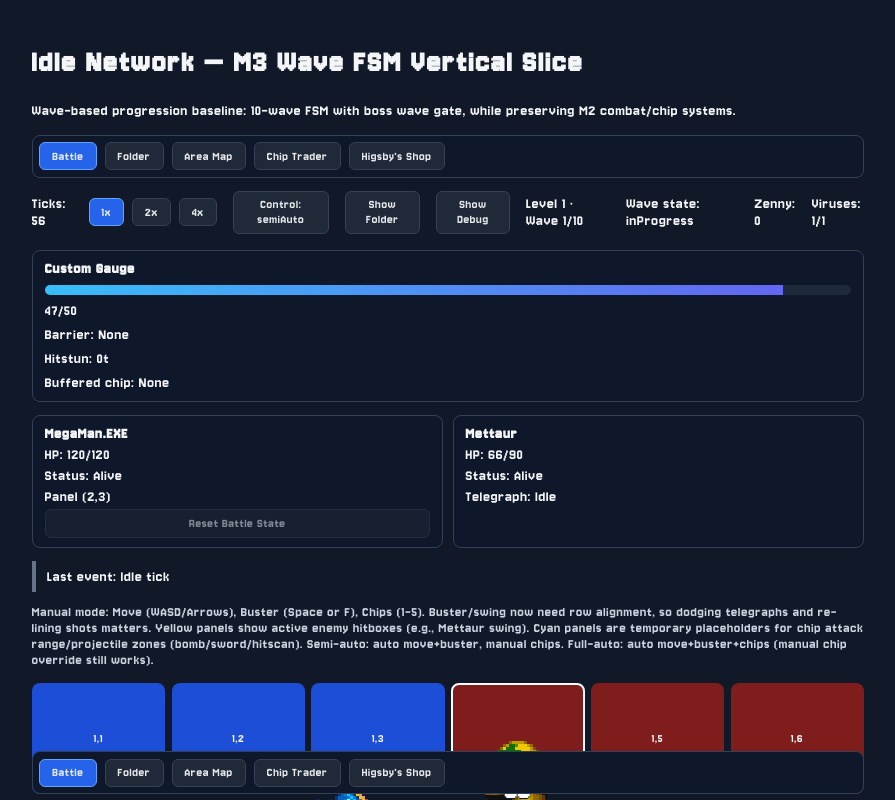
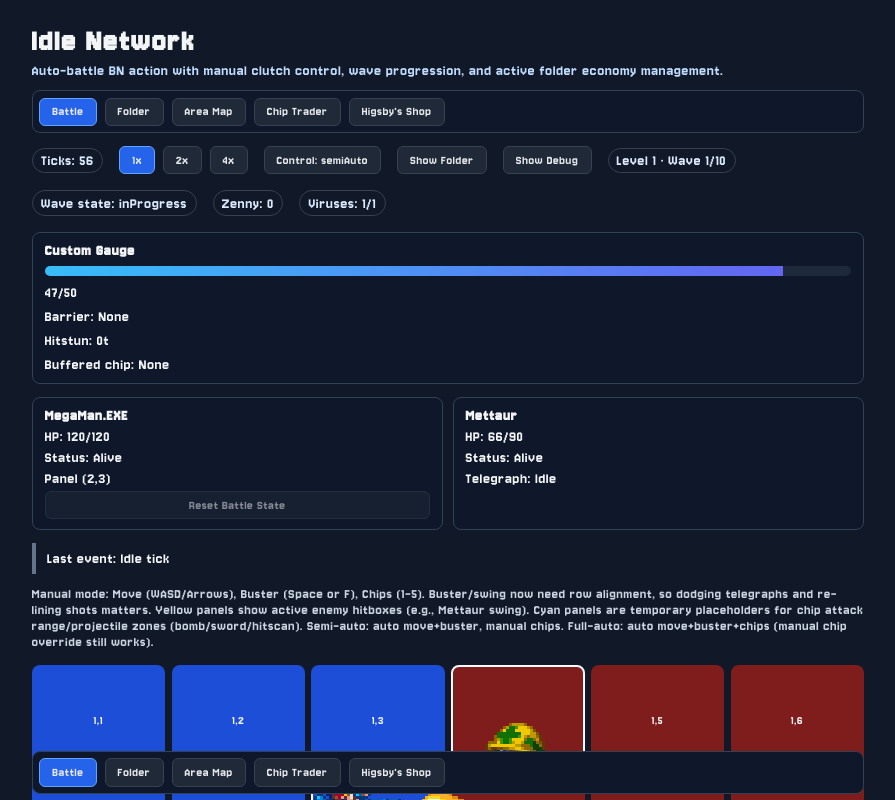
Before and after one commit to moderndelta137/IdleNetwork, a React (Vite) app: page / in a window 1280 px wide. Shown: the top 800 px of the page, without its empty margins (192-1087 px from the left). Built offline with nearby package versions, Linux system fonts and the light colour scheme; a web font is replaced by a local one.

Commit message:
Polish battle HUD and area map UX visuals

```diff
--- a/src/app/App.tsx
+++ b/src/app/App.tsx
@@ -140,9 +140,9 @@
 
   return (
     <main className="app-shell" style={{ '--sprite-scale': `${debugSpriteScalePercent / 100}` } as CSSProperties}>
-      <header>
-        <h1>Idle Network — M3 Wave FSM Vertical Slice</h1>
-        <p>Wave-based progression baseline: 10-wave FSM with boss wave gate, while preserving M2 combat/chip systems.</p>
+      <header className="app-header">
+        <h1>Idle Network</h1>
+        <p>Auto-battle BN action with manual clutch control, wave progression, and active folder economy management.</p>
       </header>
 
       <section className="scene-taskbar top" aria-label="Scene navigation">
@@ -166,7 +166,7 @@
       {scene === 'battle' ? (
         <>
           <section className="hud">
-        <span>Ticks: {ticks}</span>
+        <span className="hud-pill">Ticks: {ticks}</span>
         <div className="speed-controls" role="group" aria-label="Simulation speed">
           {SPEEDS.map((value) => (
             <button
@@ -188,15 +188,15 @@
         <button type="button" onClick={() => setShowDebugMenu((current) => !current)}>
           {showDebugMenu ? 'Hide Debug' : 'Show Debug'}
         </button>
-        <span>Level {combat.currentLevel} · Wave {combat.isInfiniteMode ? '∞' : `${combat.currentWave}/10`} {combat.isBossWave && !combat.isInfiniteMode ? '(Boss)' : ''}</span>
-        <span>Wave state: {combat.waveStatus}</span>
+        <span className="hud-pill">Level {combat.currentLevel} · Wave {combat.isInfiniteMode ? '∞' : `${combat.currentWave}/10`} {combat.isBossWave && !combat.isInfiniteMode ? '(Boss)' : ''}</span>
+        <span className="hud-pill">Wave state: {combat.waveStatus}</span>
         {canRetryBossWave ? (
           <button type="button" onClick={retryBossWave}>
             Retry Boss (Wave 10)
           </button>
         ) : null}
-        <span>Zenny: {combat.totalZenny}</span>
-        <span>Viruses: {combat.virusesRemaining}/{combat.virusesTotal}</span>
+        <span className="hud-pill">Zenny: {combat.totalZenny}</span>
+        <span className="hud-pill">Viruses: {combat.virusesRemaining}/{combat.virusesTotal}</span>
           </section>
 
           {showDebugMenu ? (
--- a/src/features/world/components/AreaMapScene.tsx
+++ b/src/features/world/components/AreaMapScene.tsx
@@ -89,6 +89,7 @@
   const areaById = useMemo(() => new Map(areas.map((area) => [area.id, area])), [areas])
 
   const highlightedAreaId = areas.find((area) => area.recommendedLevel === highlightedAreaLevel)?.id ?? null
+  const inspectorArea = areaById.get(selectedAreaId ?? highlightedAreaId ?? '') ?? null
   const detailArea = areaById.get(hoveredAreaId ?? selectedAreaId ?? highlightedAreaId ?? '') ?? null
 
   const handleSwitchArea = (area: AreaNode) => {
@@ -140,7 +141,10 @@
               type="button"
               className={`area-node-circle ${area.status}`}
               aria-label={area.name}
+              aria-pressed={selectedAreaId === area.id}
               onClick={() => setSelectedAreaId(area.id)}
+              onFocus={() => setHoveredAreaId(area.id)}
+              onBlur={() => setHoveredAreaId((current) => (current === area.id ? null : current))}
             >
               {area.unlocked ? '◉' : '🔒'}
             </button>
@@ -176,6 +180,28 @@
           </aside>
         ) : null}
       </div>
+
+      <footer className="area-map-inspector" aria-live="polite">
+        <strong>{inspectorArea?.name ?? 'Select an area node'}</strong>
+        <span>
+          {inspectorArea
+            ? `${inspectorArea.subtitle} · Recommended Lv. ${inspectorArea.recommendedLevel}`
+            : 'Tip: choose a node to pin details, then use Switch Area.'}
+        </span>
+        {inspectorArea ? (
+          <button
+            type="button"
+            disabled={!inspectorArea.unlocked || inspectorArea.status === 'current'}
+            onClick={() => handleSwitchArea(inspectorArea)}
+          >
+            {inspectorArea.unlocked
+              ? inspectorArea.status === 'current'
+                ? 'Current Area'
+                : `Switch to ${inspectorArea.name}`
+              : 'Locked'}
+          </button>
+        ) : null}
+      </footer>
     </section>
   )
 }
--- a/src/shared/styles/global.css
+++ b/src/shared/styles/global.css
@@ -54,12 +54,33 @@
   padding: 1.5rem;
 }
 
+.app-header {
+  margin-bottom: 0.7rem;
+}
+
+.app-header h1 {
+  margin: 0;
+}
+
+.app-header p {
+  color: #bfdbfe;
+  margin: 0.2rem 0 0;
+}
+
 .hud {
   align-items: center;
   display: flex;
+  flex-wrap: wrap;
   gap: 1rem;
-  justify-content: space-between;
   margin-bottom: 1rem;
+}
+
+.hud-pill {
+  background: #111827;
+  border: 1px solid #374151;
+  border-radius: 999px;
+  color: #dbeafe;
+  padding: 0.2rem 0.52rem;
 }
 
 
@@ -212,6 +233,16 @@
   color: #e5e7eb;
   cursor: pointer;
   padding: 0.35rem 0.75rem;
+}
+
+button:hover:not(:disabled) {
+  border-color: #7dd3fc;
+  transform: translateY(-1px);
+}
+
+button:focus-visible {
+  outline: 2px solid #facc15;
+  outline-offset: 2px;
 }
 
 button:disabled {
@@ -931,6 +962,28 @@
   margin: 0 0 0.35rem;
 }
 
+.area-map-inspector {
+  align-items: center;
+  background: #0b1220;
+  border: 1px solid #334155;
+  border-radius: 10px;
+  display: flex;
+  flex-wrap: wrap;
+  gap: 0.45rem 0.8rem;
+  justify-content: space-between;
+  padding: 0.65rem 0.75rem;
+}
+
+.area-map-inspector strong {
+  color: #f8fafc;
+}
+
+.area-map-inspector span {
+  color: #bae6fd;
+  flex: 1;
+  min-width: 220px;
+}
+
 .infinite-controls {
   display: flex;
   justify-content: center;
```
